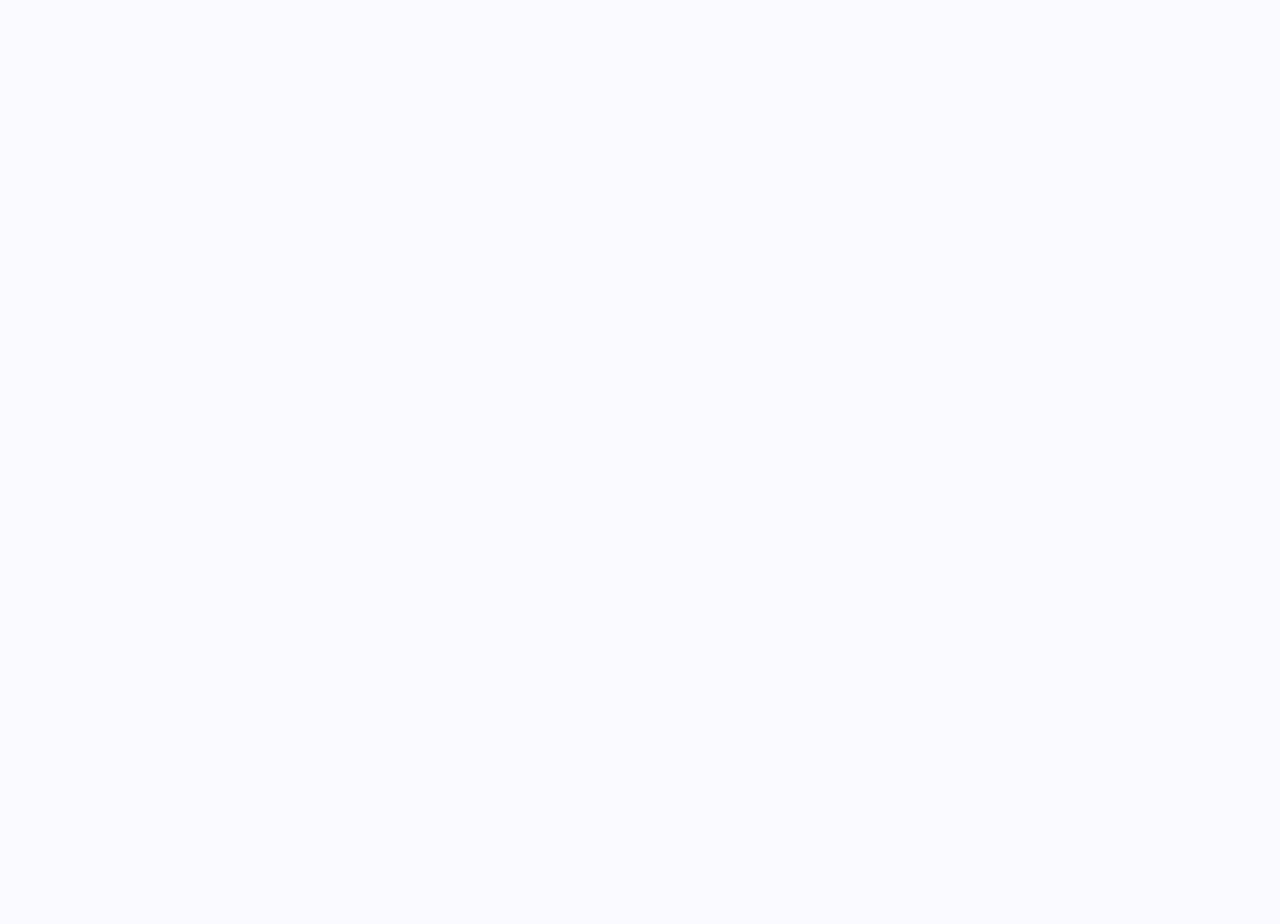
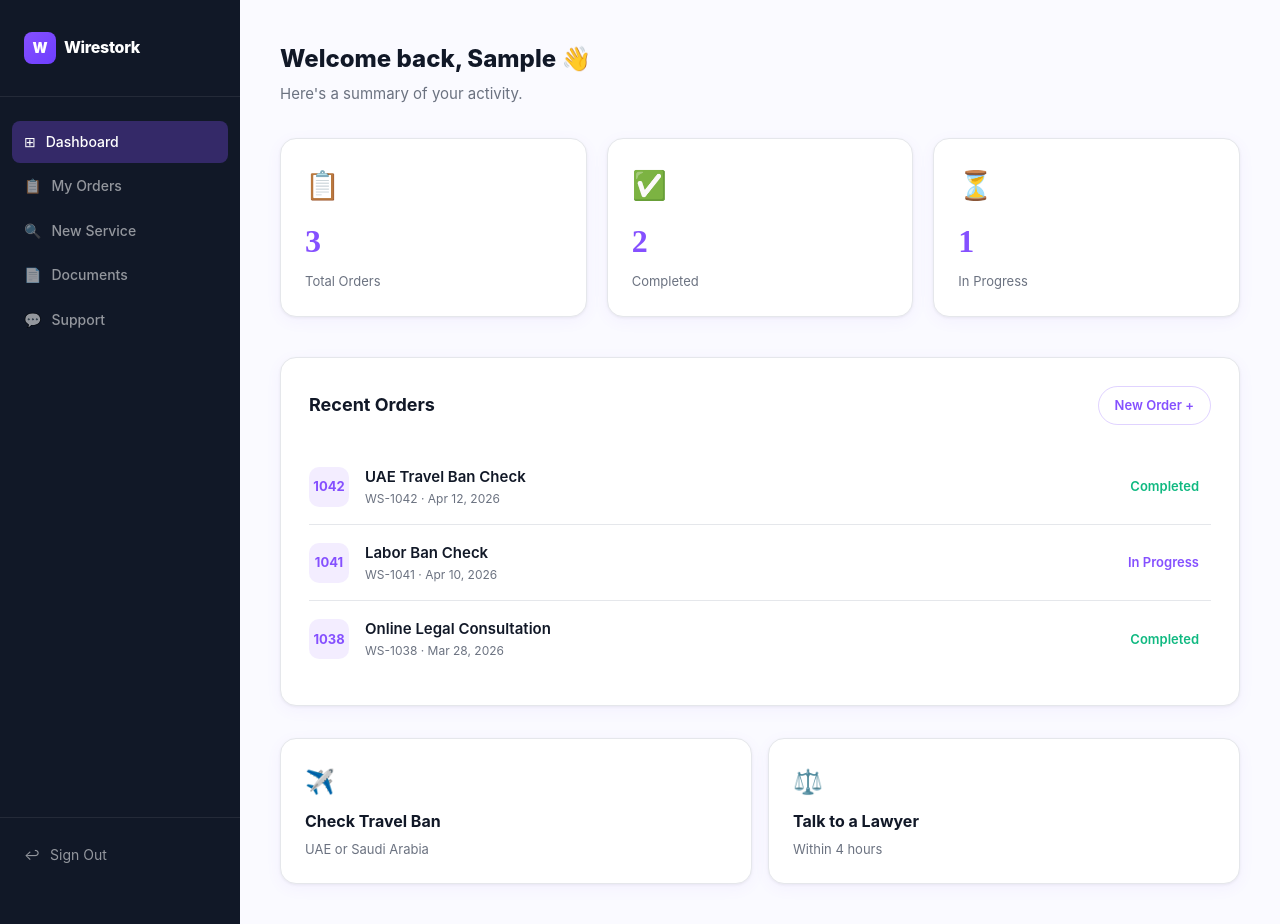
Before and after one commit to followjees/wirestork-next, a Next.js app: page /client-dashboard in a window 1280 px wide. Before the commit this address had no page. Before the commit the page ends 800 px from the top, so only its background shows below. Built offline with nearby package versions, Linux system fonts and the light colour scheme; no server answers; sample sign-in values are in the browser's storage.

Commit message:
feat: Client dashboard page

```diff
--- /dev/null
+++ b/app/(auth)/client-dashboard/page.tsx
@@ -0,0 +1,145 @@
+"use client";
+import { useSession, signOut } from "next-auth/react";
+import { useRouter } from "next/navigation";
+import { useEffect } from "react";
+import Link from "next/link";
+
+const mockOrders = [
+  { id: "WS-1042", service: "UAE Travel Ban Check", date: "Apr 12, 2026", status: "Completed", statusColor: "var(--success)" },
+  { id: "WS-1041", service: "Labor Ban Check", date: "Apr 10, 2026", status: "In Progress", statusColor: "var(--brand)" },
+  { id: "WS-1038", service: "Online Legal Consultation", date: "Mar 28, 2026", status: "Completed", statusColor: "var(--success)" },
+];
+
+export default function DashboardPage() {
+  const { data: session, status } = useSession();
+  const router = useRouter();
+
+  useEffect(() => {
+    if (status === "unauthenticated") router.push("/client-login");
+  }, [status, router]);
+
+  if (status === "loading") {
+    return (
+      <div style={{ minHeight: "100vh", display: "flex", alignItems: "center", justifyContent: "center", background: "var(--canvas)" }}>
+        <div style={{ color: "var(--muted)" }}>Loading...</div>
+      </div>
+    );
+  }
+
+  return (
+    <div style={{ minHeight: "100vh", background: "var(--canvas)" }}>
+      {/* Sidebar + content layout */}
+      <div style={{ display: "flex", minHeight: "100vh" }}>
+        {/* Sidebar */}
+        <aside style={{ width: 240, background: "var(--ink)", color: "white", padding: "32px 0", flexShrink: 0, display: "flex", flexDirection: "column" }}>
+          <div style={{ padding: "0 24px 32px", borderBottom: "1px solid rgba(255,255,255,0.08)" }}>
+            <Link href="/" style={{ textDecoration: "none", display: "flex", alignItems: "center", gap: 8 }}>
+              <div style={{ width: 32, height: 32, borderRadius: 8, background: "linear-gradient(135deg, #8550FF, #6E3EFF)", display: "flex", alignItems: "center", justifyContent: "center", color: "white", fontWeight: 900, fontSize: 14 }}>W</div>
+              <span style={{ fontWeight: 800, fontSize: 16, letterSpacing: "-0.02em" }}>Wirestork</span>
+            </Link>
+          </div>
+          <nav style={{ padding: "24px 12px", flex: 1 }}>
+            {[
+              { icon: "⊞", label: "Dashboard", href: "/client-dashboard", active: true },
+              { icon: "📋", label: "My Orders", href: "/client-dashboard" },
+              { icon: "🔍", label: "New Service", href: "/services" },
+              { icon: "📄", label: "Documents", href: "/client-dashboard" },
+              { icon: "💬", label: "Support", href: "/reach-us" },
+            ].map((item) => (
+              <Link key={item.label} href={item.href} style={{
+                display: "flex", alignItems: "center", gap: 10, padding: "10px 12px",
+                borderRadius: 8, fontSize: 14, fontWeight: 500, textDecoration: "none",
+                color: item.active ? "white" : "rgba(255,255,255,0.55)",
+                background: item.active ? "rgba(133,80,255,0.3)" : "transparent",
+                marginBottom: 2, transition: "all 0.15s"
+              }}>
+                <span>{item.icon}</span>
+                {item.label}
+              </Link>
+            ))}
+          </nav>
+          <div style={{ padding: "16px 12px", borderTop: "1px solid rgba(255,255,255,0.08)" }}>
+            <button onClick={() => signOut({ callbackUrl: "/" })} style={{
+              display: "flex", alignItems: "center", gap: 10, padding: "10px 12px",
+              borderRadius: 8, fontSize: 14, color: "rgba(255,255,255,0.55)",
+              background: "none", border: "none", cursor: "pointer", width: "100%"
+            }}>
+              <span>↩</span> Sign Out
+            </button>
+          </div>
+        </aside>
+
+        {/* Main content */}
+        <main style={{ flex: 1, padding: 40, overflowY: "auto" }}>
+          <div style={{ marginBottom: 32 }}>
+            <div style={{ fontSize: 24, fontWeight: 800, color: "var(--ink)", marginBottom: 4 }}>
+              Welcome back, {session?.user?.name?.split(" ")[0] ?? "there"} 👋
+            </div>
+            <div style={{ color: "var(--muted)", fontSize: 15 }}>Here's a summary of your activity.</div>
+          </div>
+
+          {/* Stats */}
+          <div style={{ display: "grid", gridTemplateColumns: "repeat(3, 1fr)", gap: 20, marginBottom: 40 }}>
+            {[
+              { label: "Total Orders", value: "3", icon: "📋" },
+              { label: "Completed", value: "2", icon: "✅" },
+              { label: "In Progress", value: "1", icon: "⏳" },
+            ].map((s) => (
+              <div key={s.label} className="card" style={{ padding: 24 }}>
+                <div style={{ fontSize: 28, marginBottom: 8 }}>{s.icon}</div>
+                <div style={{ fontSize: 32, fontWeight: 900, fontFamily: "Playfair Display, serif", color: "var(--brand)" }}>{s.value}</div>
+                <div style={{ fontSize: 13, color: "var(--muted)", marginTop: 4 }}>{s.label}</div>
+              </div>
+            ))}
+          </div>
+
+          {/* Recent orders */}
+          <div className="card" style={{ padding: 28 }}>
+            <div style={{ display: "flex", alignItems: "center", justifyContent: "space-between", marginBottom: 24 }}>
+              <div style={{ fontWeight: 700, fontSize: 18 }}>Recent Orders</div>
+              <Link href="/services" className="btn btn-outline" style={{ padding: "8px 16px", fontSize: 13 }}>
+                New Order +
+              </Link>
+            </div>
+            <div>
+              {mockOrders.map((o, i) => (
+                <div key={o.id} style={{
+                  display: "flex", alignItems: "center", justifyContent: "space-between",
+                  padding: "16px 0",
+                  borderTop: i > 0 ? "1px solid var(--border)" : "none"
+                }}>
+                  <div style={{ display: "flex", gap: 16, alignItems: "center" }}>
+                    <div style={{ width: 40, height: 40, borderRadius: 10, background: "var(--brand-dim)", display: "flex", alignItems: "center", justifyContent: "center", color: "var(--brand)", fontWeight: 700, fontSize: 13 }}>
+                      {o.id.split("-")[1]}
+                    </div>
+                    <div>
+                      <div style={{ fontWeight: 600, fontSize: 15 }}>{o.service}</div>
+                      <div style={{ fontSize: 12, color: "var(--muted)" }}>{o.id} · {o.date}</div>
+                    </div>
+                  </div>
+                  <div style={{ fontSize: 13, fontWeight: 600, color: o.statusColor, background: `${o.statusColor}15`, padding: "4px 12px", borderRadius: 100 }}>
+                    {o.status}
+                  </div>
+                </div>
+              ))}
+            </div>
+          </div>
+
+          {/* Quick actions */}
+          <div style={{ marginTop: 32, display: "grid", gridTemplateColumns: "repeat(2, 1fr)", gap: 16 }}>
+            <Link href="/travel-ban-uae-check" className="card card-hover" style={{ padding: 24, textDecoration: "none", display: "block" }}>
+              <div style={{ fontSize: 24, marginBottom: 8 }}>✈️</div>
+              <div style={{ fontWeight: 700, fontSize: 16, marginBottom: 4 }}>Check Travel Ban</div>
+              <div style={{ color: "var(--muted)", fontSize: 13 }}>UAE or Saudi Arabia</div>
+            </Link>
+            <Link href="/online-lawyer-consultation" className="card card-hover" style={{ padding: 24, textDecoration: "none", display: "block" }}>
+              <div style={{ fontSize: 24, marginBottom: 8 }}>⚖️</div>
+              <div style={{ fontWeight: 700, fontSize: 16, marginBottom: 4 }}>Talk to a Lawyer</div>
+              <div style={{ color: "var(--muted)", fontSize: 13 }}>Within 4 hours</div>
+            </Link>
+          </div>
+        </main>
+      </div>
+    </div>
+  );
+}
```
